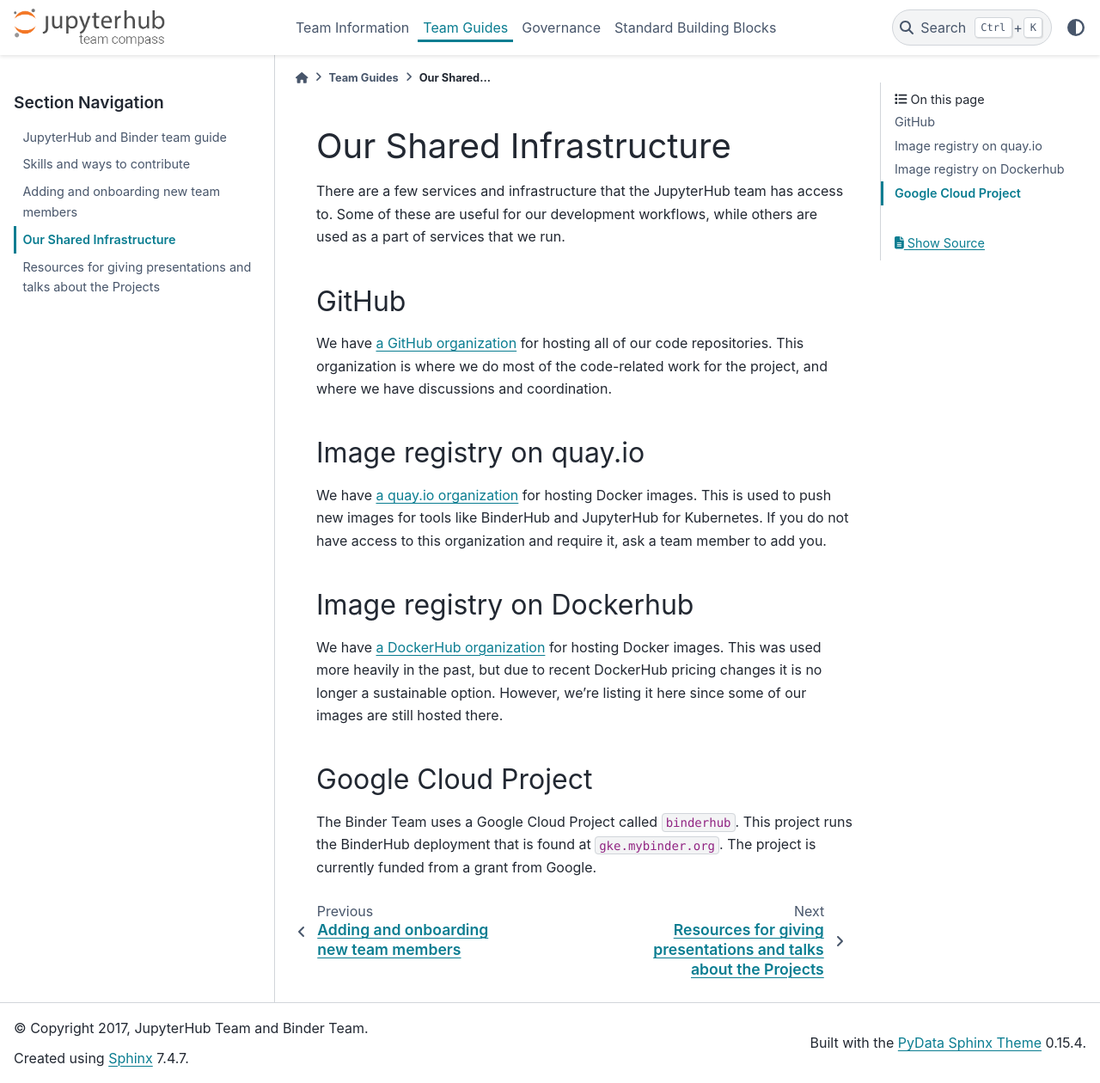
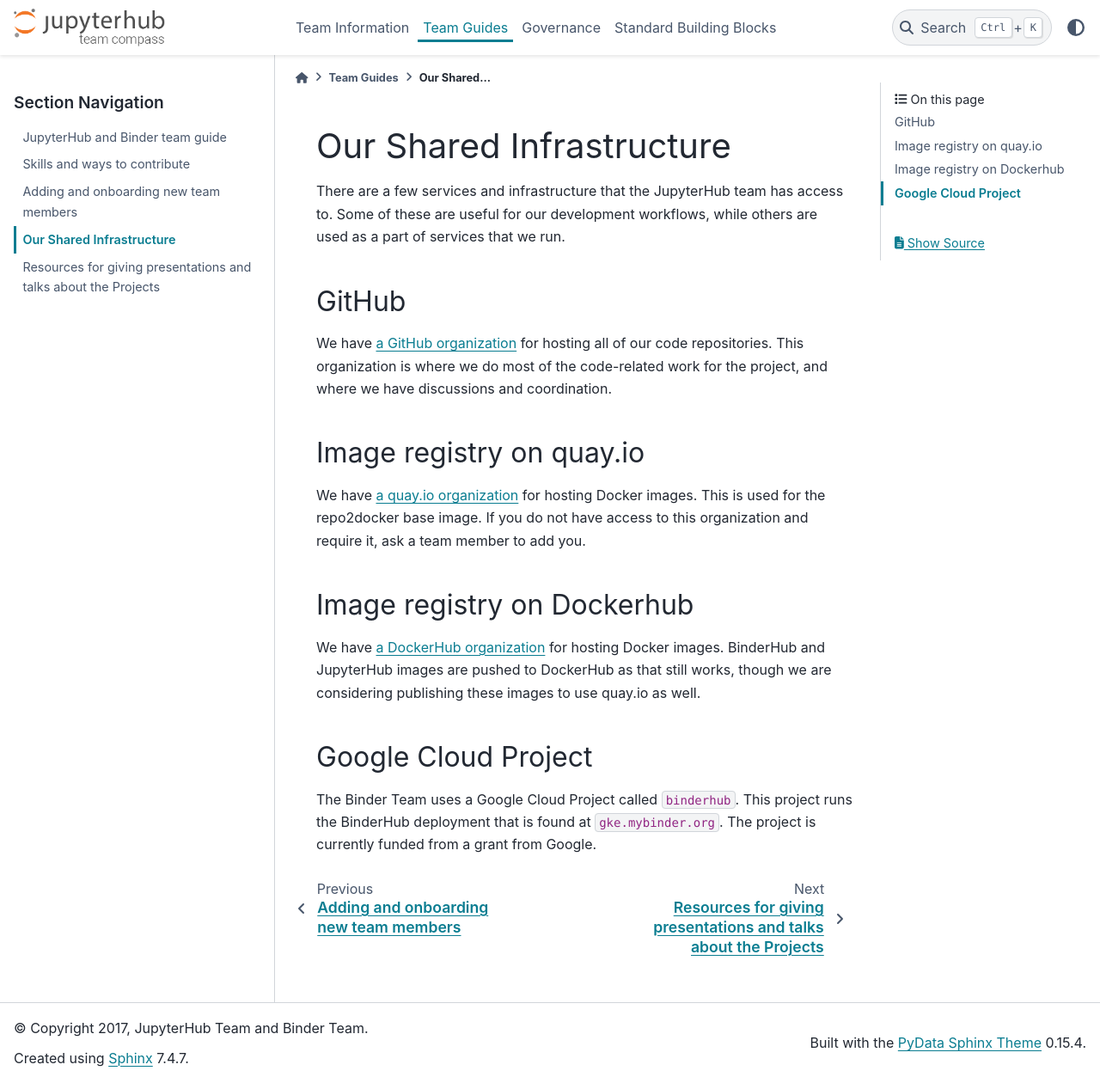
Before and after one commit to jupyterhub/team-compass, a Sphinx documentation site: the page built from docs/team/shared-infrastructure.md, in a window 1280 px wide and 1260 px high. Shown: the whole window at 86% size. Built offline with Sphinx 7.4.7 and the PyData theme 0.15.4, drawn with Linux system fonts in a browser that asks for light colours.

Commit message:
Apply suggestions from code review

```diff
--- a/docs/team/shared-infrastructure.md
+++ b/docs/team/shared-infrastructure.md
@@ -11,14 +11,13 @@
 ## Image registry on quay.io
 
 We have [a quay.io organization](https://quay.io/organization/jupyterhub) for hosting Docker images.
-This is used to push new images for tools like BinderHub and JupyterHub for Kubernetes.
+This is used for the repo2docker base image.
 If you do not have access to this organization and require it, ask a team member to add you.
 
 ## Image registry on Dockerhub
 
 We have [a DockerHub organization](https://hub.docker.com/r/jupyterhub/jupyterhub/) for hosting Docker images.
-This was used more heavily in the past, but due to recent DockerHub pricing changes it is no longer a sustainable option.
-However, we're listing it here since some of our images are still hosted there.
+BinderHub and JupyterHub images are pushed to DockerHub as that still works, though we are considering publishing these images to use quay.io as well.
 
 ## Google Cloud Project
 
```
